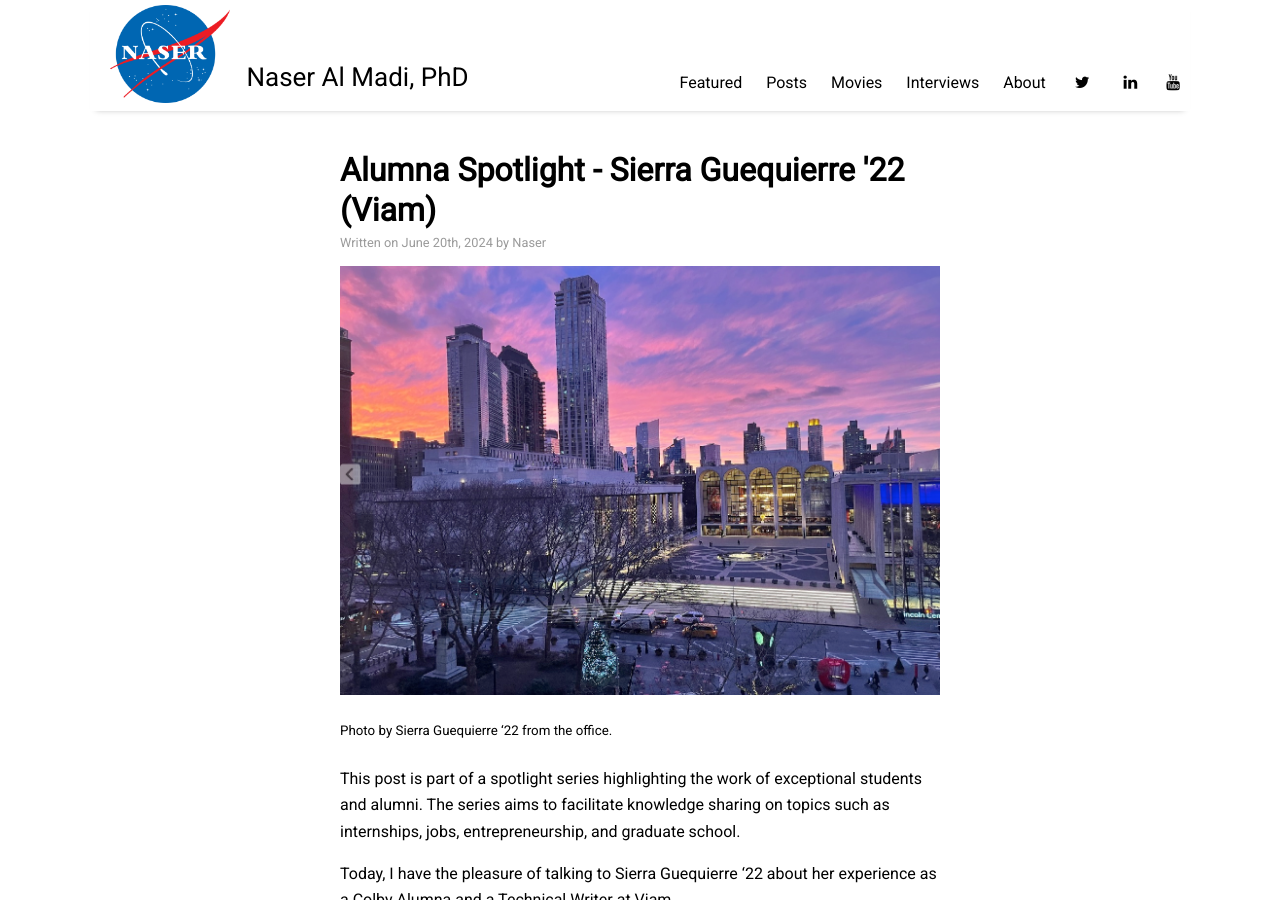
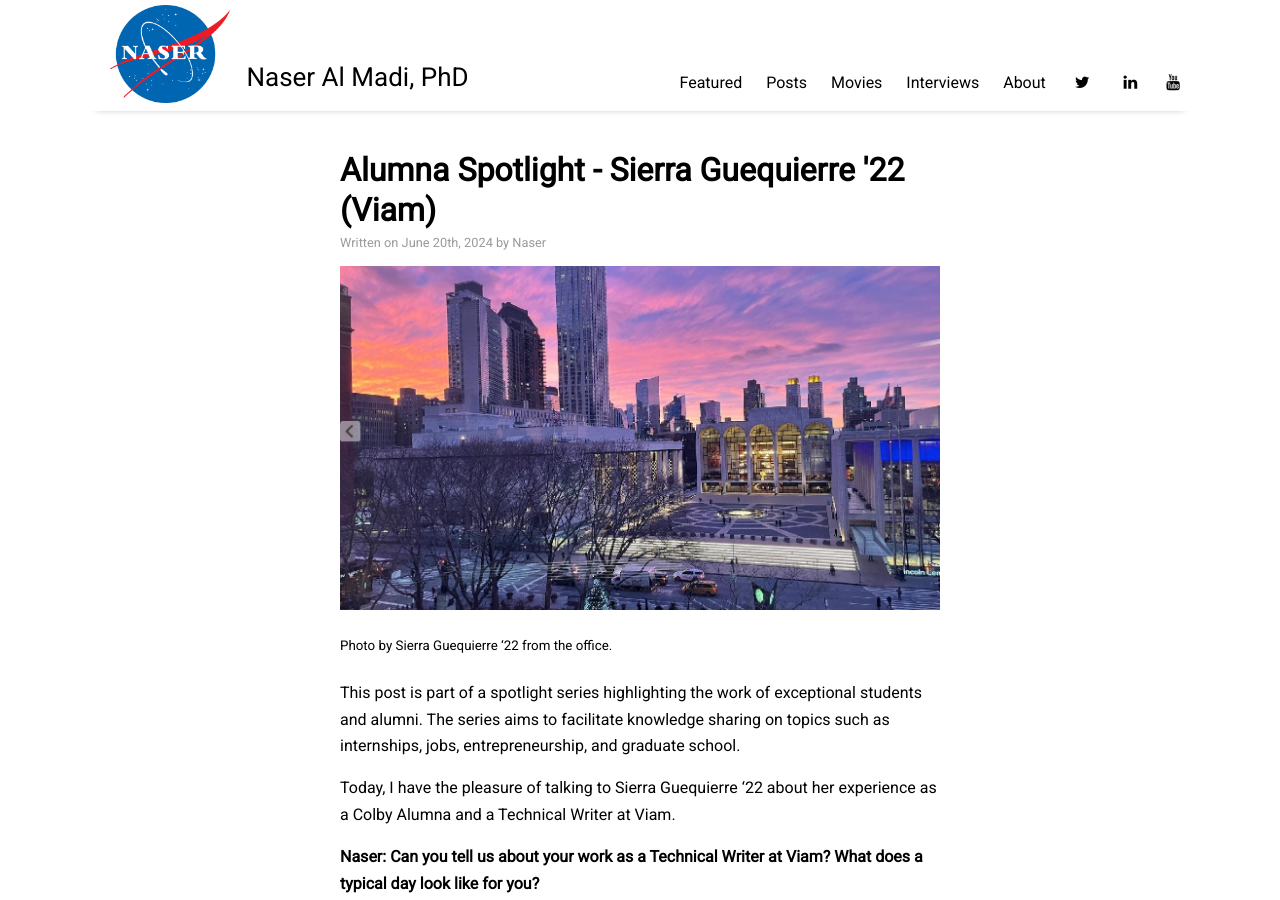
Before and after one commit to nalmadi/nalmadi.github.io, a Jekyll site: the page built from _posts/2024-06-20-student-interview-Sierra-Guequierre.md, in a window 1280 px wide and 900 px high. Built offline with Jekyll 4.4.1, drawn with Linux system fonts in a browser that asks for light colours; nearby versions of some CDN libraries.

Commit message:
Update 2024-06-20-student-interview-Sierra-Guequierre.md

```diff
--- a/_posts/2024-06-20-student-interview-Sierra-Guequierre.md
+++ b/_posts/2024-06-20-student-interview-Sierra-Guequierre.md
@@ -4,10 +4,10 @@
 author: "Naser"
 categories: Interview
 tags: [Interview, student]
-image: https://nalmadi.github.io/assets/img/Screenshot 2024-06-01 at 10.31.02_AM.jpg
+image: https://nalmadi.github.io/assets/img/Screenshot 2024-06-01 at 10.31.02_AM -short.jpg
 published: true
 ---
-<meta name="image" property="og:image" content="https://nalmadi.github.io/assets/img/Screenshot 2024-06-01 at 10.31.02_AM.jpg">
+<meta name="image" property="og:image" content="https://nalmadi.github.io/assets/img/Screenshot 2024-06-01 at 10.31.02_AM -short.jpg">
 <sup>Photo by Sierra Guequierre '22 from the office.</sup>
 
 
```
